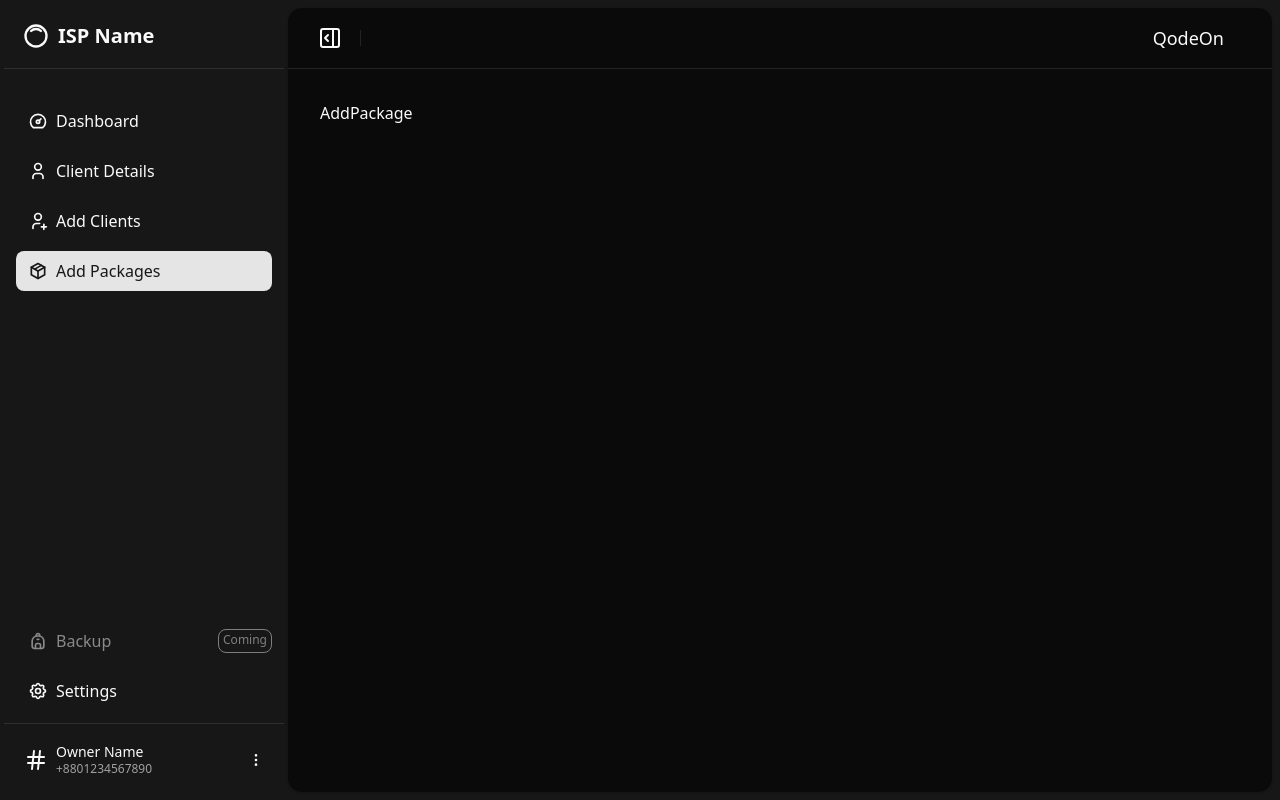
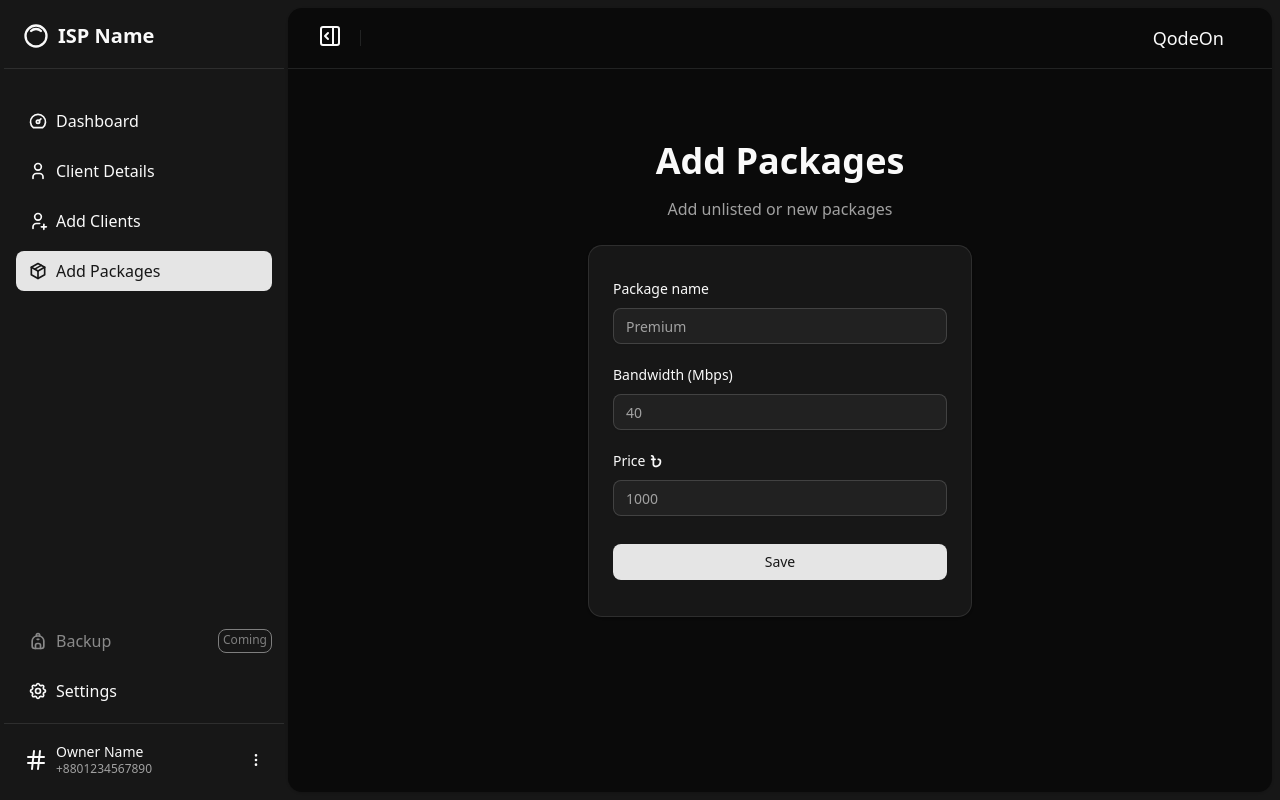
Before and after one commit to dhurjoy-paul/FyNote, a React (Vite) app: page /dashboard/add-package in a window 1280 px wide. Built offline with nearby package versions, Linux system fonts and the light colour scheme; a web font is replaced by a local one.

Commit message:
Added add package form

```diff
--- a/src/components/ui/button.jsx
+++ b/src/components/ui/button.jsx
@@ -1,5 +1,6 @@
 import { Slot } from "@radix-ui/react-slot";
 import { cva } from "class-variance-authority";
+import { motion } from 'framer-motion';
 
 import { cn } from "@/lib/utils";
 
@@ -44,10 +45,15 @@ function Button({
   const Comp = asChild ? Slot : "button"
 
   return (
-    <Comp
-      data-slot="button"
-      className={cn(buttonVariants({ variant, size, className }))}
-      {...props} />
+    <motion.div
+      whileHover={{ scale: 1.01 }}
+      whileTap={{ scale: 0.95 }}
+    >
+      <Comp
+        data-slot="button"
+        className={cn(buttonVariants({ variant, size, className }))}
+        {...props} />
+    </motion.div>
   );
 }
 
--- a/src/index.css
+++ b/src/index.css
@@ -138,4 +138,16 @@
     caret-color: var(--foreground) !important;
     transition: background-color 5000s ease-in-out 0s;
   }
+
+  /* Chrome, Safari, Edge, Opera */
+  input::-webkit-outer-spin-button,
+  input::-webkit-inner-spin-button {
+    -webkit-appearance: none;
+    margin: 0;
+  }
+
+  /* Firefox */
+  input[type="number"] {
+    -moz-appearance: textfield;
+  }
 }
--- a/src/pages/auth/login/Login.jsx
+++ b/src/pages/auth/login/Login.jsx
@@ -102,14 +102,9 @@ const Login = () => {
                         }
                       </button>
                     </div>
-                    <motion.div
-                      whileHover={{ scale: 1.02 }}
-                      whileTap={{ scale: 0.98 }}
-                    >
-                      <Button type="submit" className="w-full cursor-pointer">
-                        Log In
-                      </Button>
-                    </motion.div>
+                    <Button type="submit" className="w-full cursor-pointer">
+                      Log In
+                    </Button>
                   </div>
                   <div className="flex justify-between items-center text-sm">
                     <p>Don&apos;t have an account?{" "}
--- a/src/pages/dashboard/addPackage/AddPackage.jsx
+++ b/src/pages/dashboard/addPackage/AddPackage.jsx
@@ -1,6 +1,78 @@
+import { Button } from "@/components/ui/button"
+import { Card, CardContent } from "@/components/ui/card"
+import { Input } from "@/components/ui/input"
+import { Label } from "@/components/ui/label"
+import { useState } from "react"
+import { FaBangladeshiTakaSign } from "react-icons/fa6"
+
 const AddPackage = () => {
+  const [name, setName] = useState('');
+  const [bandwidth, setBandwidth] = useState('');
+  const [price, setPrice] = useState('');
+  const formData = { name, bandwidth, price };
+
+  const handleSave = (e) => {
+    e.preventDefault();
+    console.log("Package object -->", formData);
+  }
+
   return (
-    <div>AddPackage</div>
+    <div className="flex flex-col items-center gap-6 p-6 md:p-10">
+      <div className="flex flex-col gap-6 w-full max-w-sm">
+
+        {/* site name */}
+        <div className="mx-auto max-w-xl text-center">
+          <h2 className="font-bold text-2xl md:text-3xl lg:text-4xl text-balance">Add Packages</h2>
+          <p className="mt-4 text-muted-foreground text-balance">Add unlisted or new packages</p>
+        </div>
+
+        {/* main form */}
+        <div className="flex flex-col gap-6">
+          <Card className="bg-card">
+            <CardContent className="py-3">
+              <form onSubmit={handleSave}>
+                <div className="gap-6 grid">
+                  <div className="gap-6 grid">
+
+                    {/* email */}
+                    <div className="gap-3 grid">
+                      <Label htmlFor="name">Package name</Label>
+                      <Input id="name" type="text" required
+                        placeholder="Premium"
+                        value={name}
+                        onChange={(e) => setName(e.target.value)} />
+                    </div>
+
+                    {/* bandwidth */}
+                    <div className="gap-3 grid">
+                      <Label htmlFor="bandwidth">Bandwidth (Mbps)</Label>
+                      <Input id="bandwidth" type="number" required
+                        placeholder="40"
+                        value={bandwidth}
+                        onChange={(e) => setBandwidth(e.target.value)} />
+                    </div>
+
+                    {/* price */}
+                    <div className="gap-3 grid">
+                      <Label htmlFor="price">Price <FaBangladeshiTakaSign className="-ml-1" /></Label>
+                      <Input id="price" type="number" required
+                        placeholder="1000"
+                        value={price}
+                        onChange={(e) => setPrice(e.target.value)} />
+                    </div>
+
+                    <Button type="submit" className="mt-1 w-full cursor-pointer">
+                      Save
+                    </Button>
+                  </div>
+                </div>
+              </form>
+            </CardContent>
+          </Card>
+        </div>
+
+      </div>
+    </div>
   )
 }
 export default AddPackage
```
